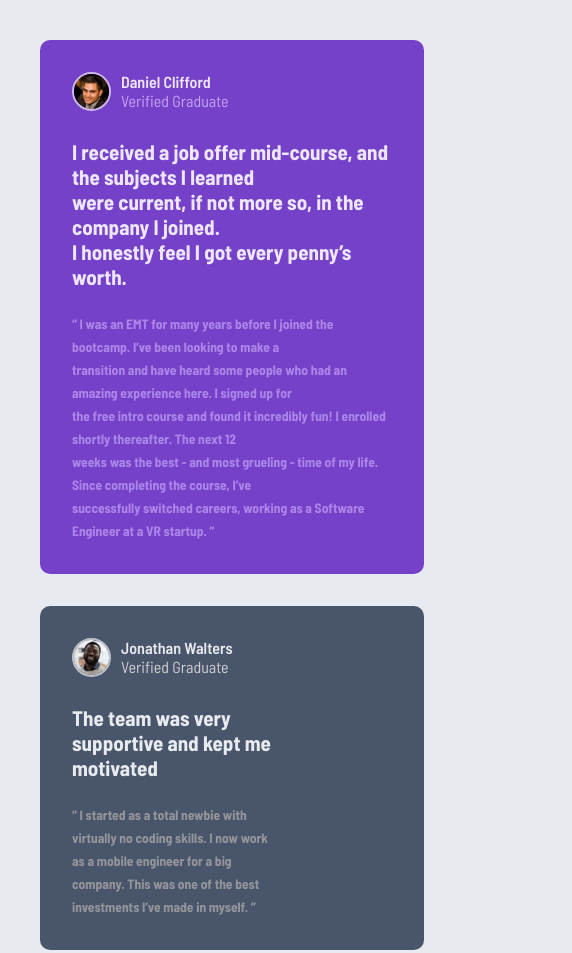
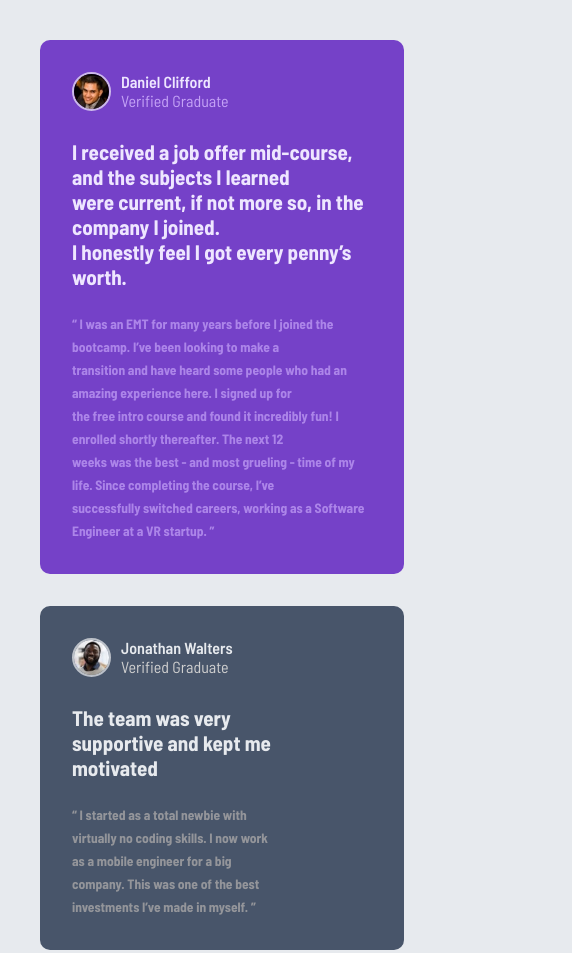
Before and after one commit to hastigholami/testimonials-grid-section, a plain HTML site: page index.html in a window 390 px wide. Shown: the top 953 px of the page, 572 px wide, since content can reach past the window. Drawn offline with Linux system fonts and the light colour scheme.

Commit message:
updated media in style files

```diff
--- a/style/blog.css
+++ b/style/blog.css
@@ -163,7 +163,7 @@
 
 @media (max-width : 600px) {
     .blog-preview-daniel , .blog-preview-jonathan , .blog-preview-jeanette , .blog-preview-patrick , .blog-preview-kira {
-        width: 320px;
+        width: 300px;
         height: fit-content;
         margin-bottom: 2rem;
     }
--- a/style/general.css
+++ b/style/general.css
@@ -49,10 +49,10 @@ body {
     gap: 2rem;
 }
 
-@media (max-width : 600px) {
+@media (max-width : 450px) {
     body {
         padding: 2rem;
-        width: 500px;
+        width: 365px;
         height: fit-content;
     }
     .grid-blog {
```
